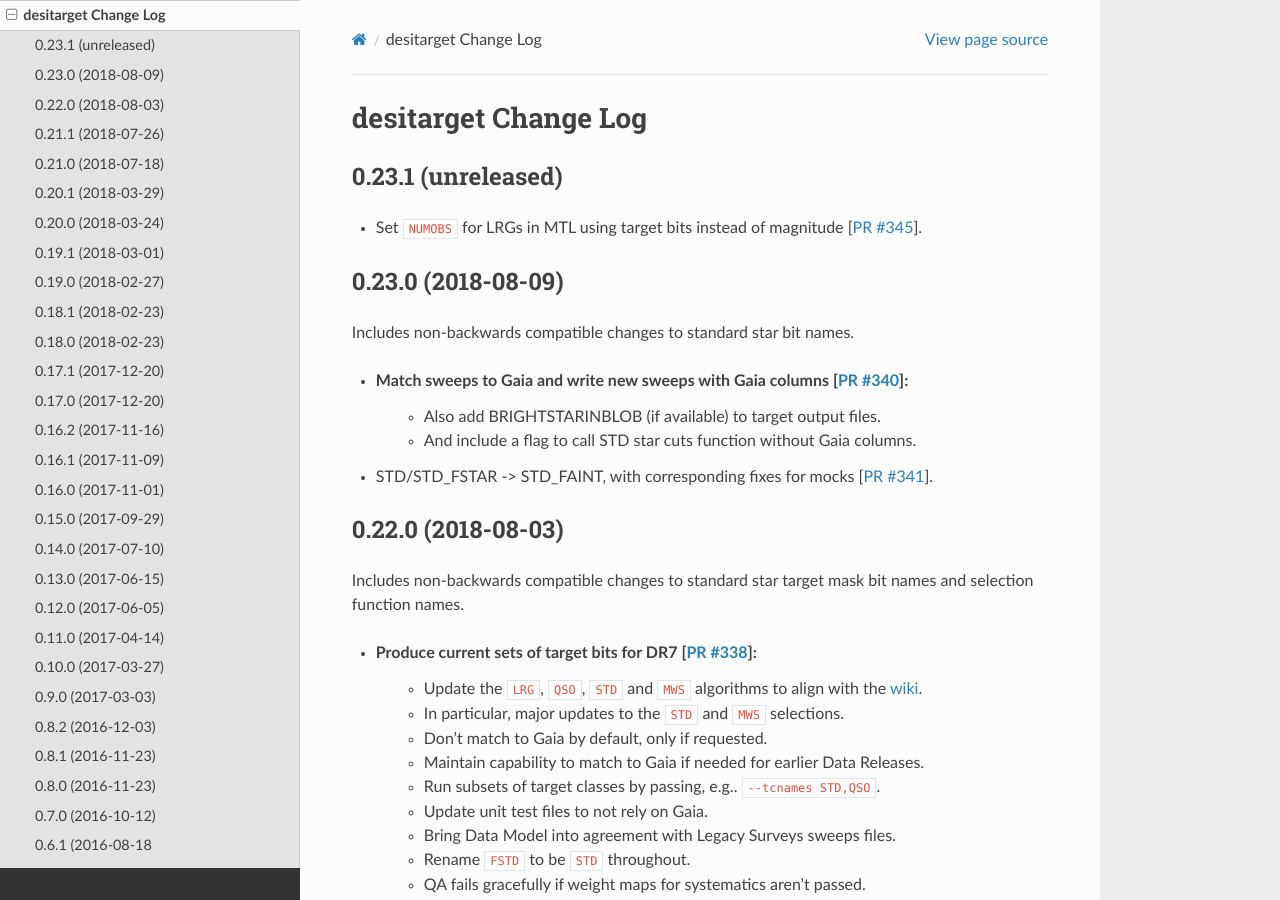
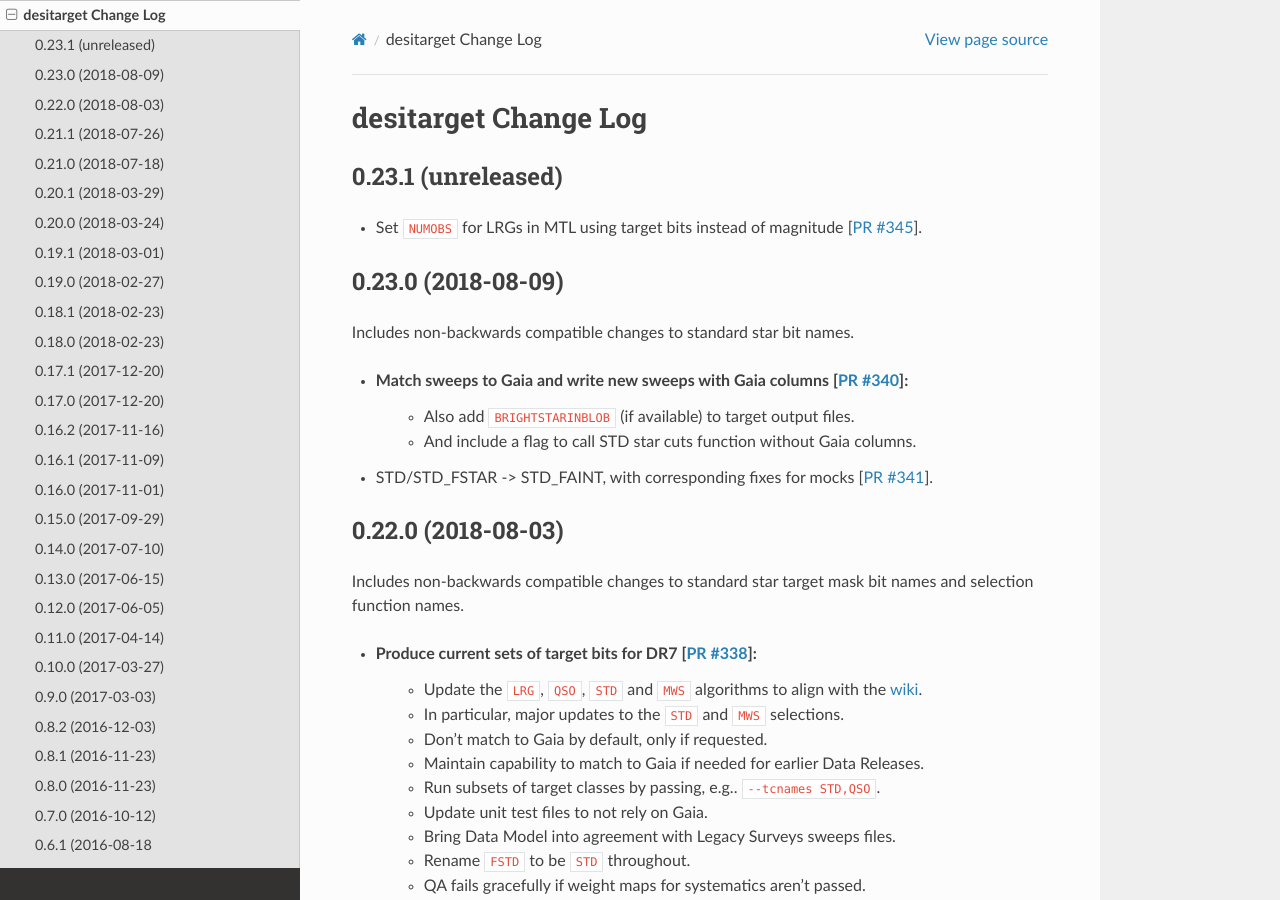
Before and after one commit to desihub/desitarget, a Sphinx documentation site: the page built from doc/changes.rst, in a window 1280 px wide and 900 px high. Built offline with Sphinx 7.4.7 and the Read the Docs theme 2.0.0, drawn with Linux system fonts in a browser that asks for light colours.

Commit message:
pointless change to docs in order to re-trigger Travis

```diff
--- a/doc/changes.rst
+++ b/doc/changes.rst
@@ -15,7 +15,7 @@
 Includes non-backwards compatible changes to standard star bit names.
 
 * Match sweeps to Gaia and write new sweeps with Gaia columns [`PR #340`_]:
-   * Also add BRIGHTSTARINBLOB (if available) to target output files.
+   * Also add ``BRIGHTSTARINBLOB`` (if available) to target output files.
    * And include a flag to call STD star cuts function without Gaia columns.
 * STD/STD_FSTAR -> STD_FAINT, with corresponding fixes for mocks [`PR #341`_].
 
```
